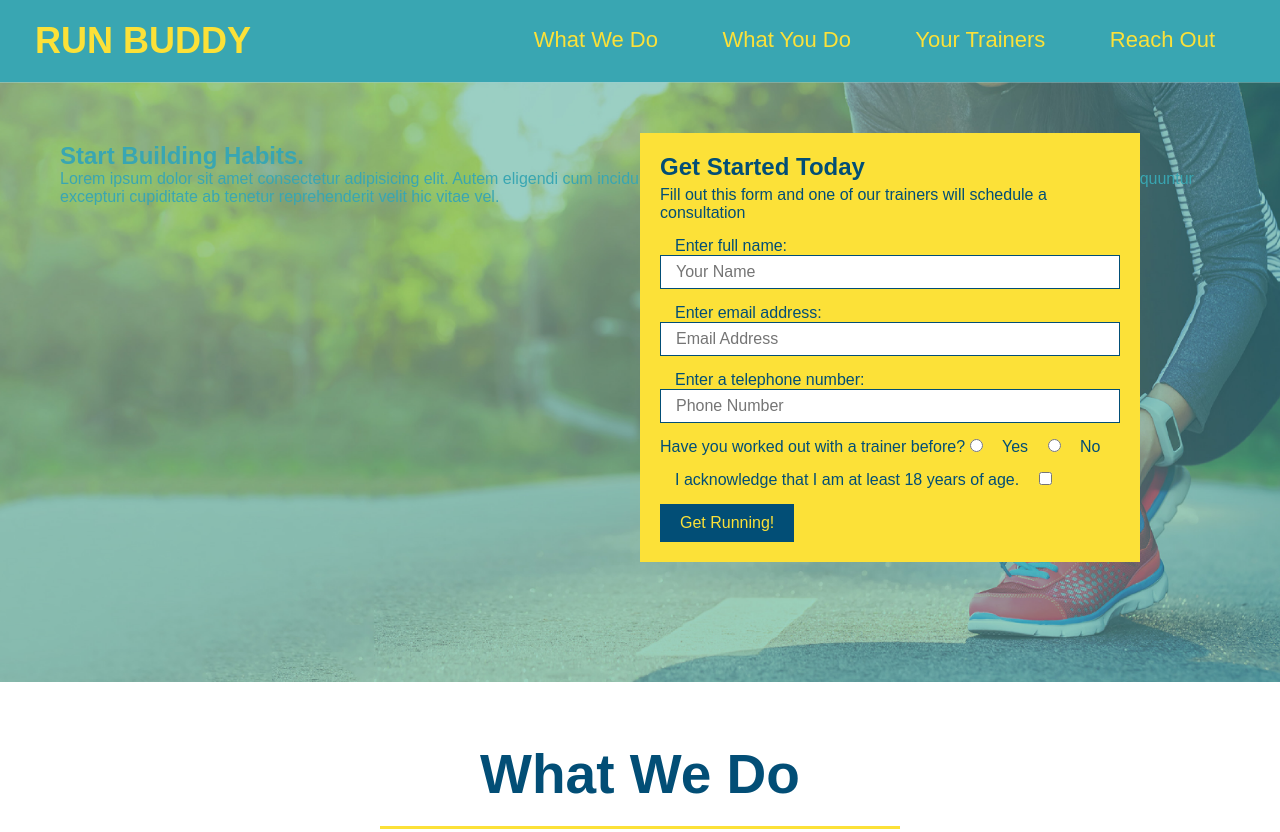
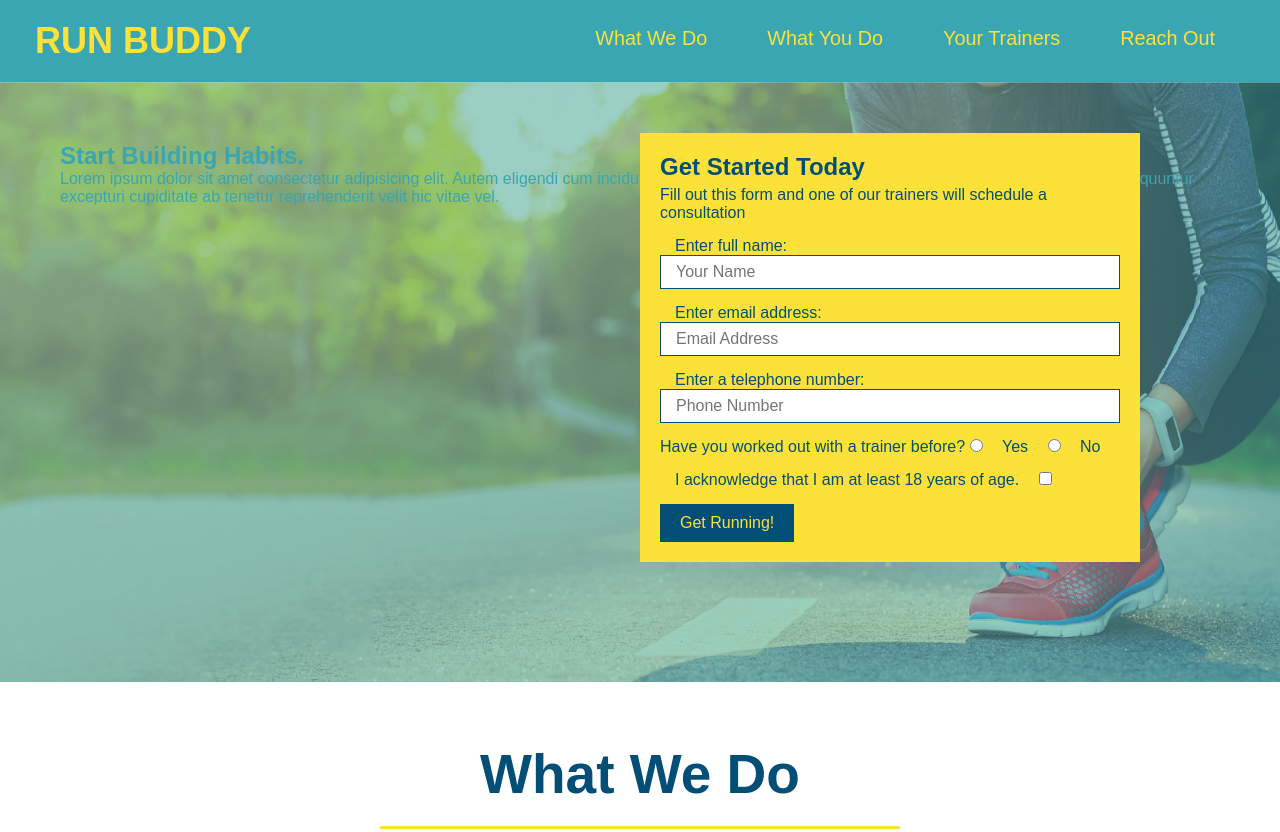
Before and after one commit to shanestewart4/run-buddy, a plain HTML site: page index.html in a window 1280 px wide. Shown: the top 832 px of the page. Drawn offline with Linux system fonts and the light colour scheme.

Commit message:
header complete with flexbox

```diff
--- a/assets/css/style.css
+++ b/assets/css/style.css
@@ -34,6 +34,14 @@ header a {
     color: #fce138;
 }
 
+header nav ul {
+    display: flex;
+    flex-wrap: wrap;
+    justify-content: space-between;
+    align-items: center;
+    list-style: none;
+}
+
 header nav {
     margin: 7px 0;
 }
@@ -42,10 +50,11 @@ header nav ul li {
     display: inline;
 }
 
+
 header nav ul li a {
     margin: 0 30px;
     font-weight: lighter;
-    font-size: 22px;
+    font-size: 1.55vw;
 }
 
 footer {
--- a/index.html
+++ b/index.html
@@ -167,6 +167,7 @@
 
                         <label for="contact-message">Message</label>
                         <textarea  id="contact-message" placeholder="Message"></textarea>
+                        <button type="submit">Submit</button>
                     </form>
                 </div>
                 <div>
```
